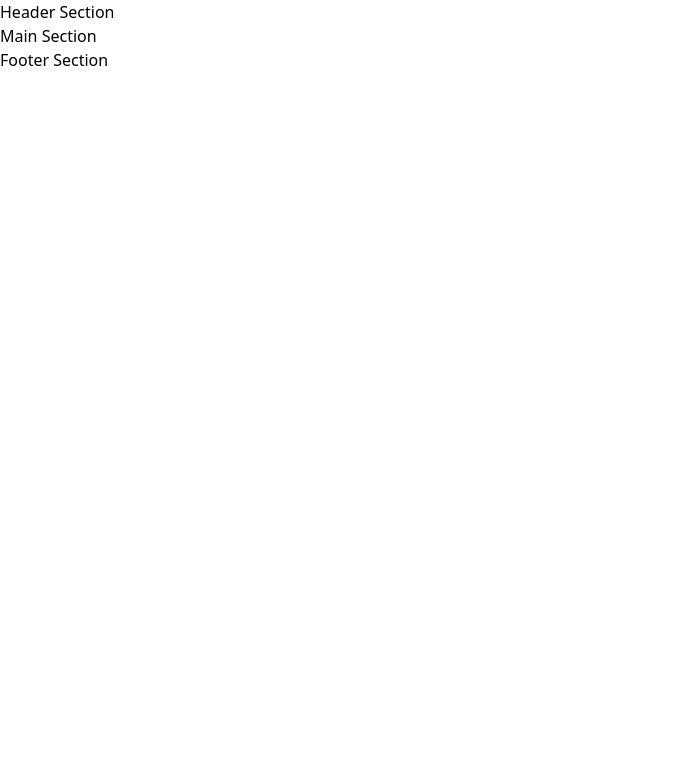
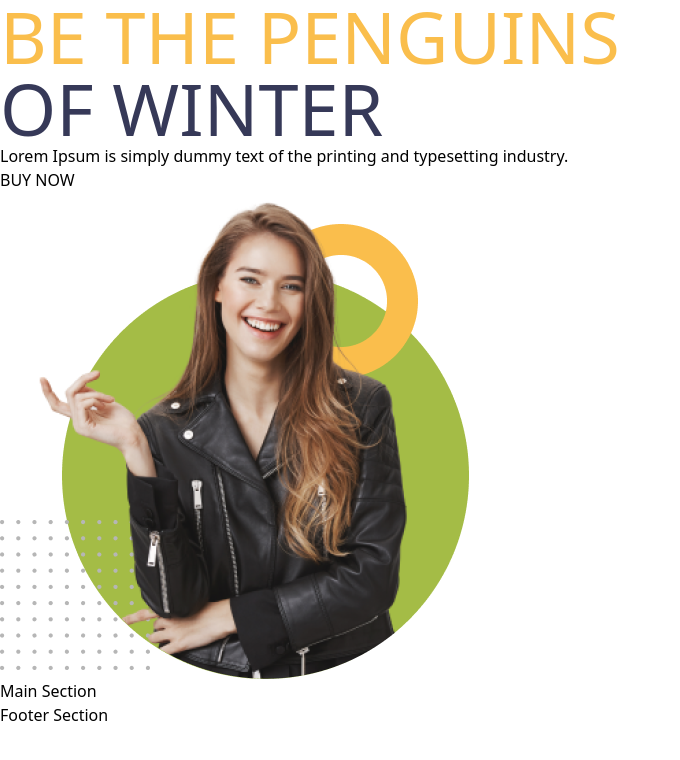
Before and after one commit to jayen123/penguin-fashion, a plain HTML site: page index.html in a window 1280 px wide. Shown: the whole page, without its empty margins (0-680 px from the left). Drawn offline with nearby package versions, Linux system fonts and the light colour scheme.

Commit message:
added tailwind config file

```diff
--- a/index.html
+++ b/index.html
@@ -8,7 +8,24 @@
 </head>
 <body>
     <header>
-        <h1>Header Section</h1>
+        <nav></nav>
+        <!-- banner section start here -->
+         <div>
+            <div>
+                <div>
+                    <h1 class="text-7xl uppercase text-[#FABE4C]">
+                        <span>Be the Penguins</span>
+                        <br>
+                        <span class="text-[#363958]">of Winter</span>
+                    </h1>
+                    <p>Lorem Ipsum is simply dummy text of the printing and typesetting industry.</p>
+                    <button>BUY NOW</button>
+                </div>
+            </div>
+            <div>
+                <img src="./images/model.png" alt="model">
+            </div>
+         </div>
     </header>
     <main>
         <h1>Main Section</h1>
```
Also changed, not shown: tailwind.config.js (added, +8 -0 lines).
